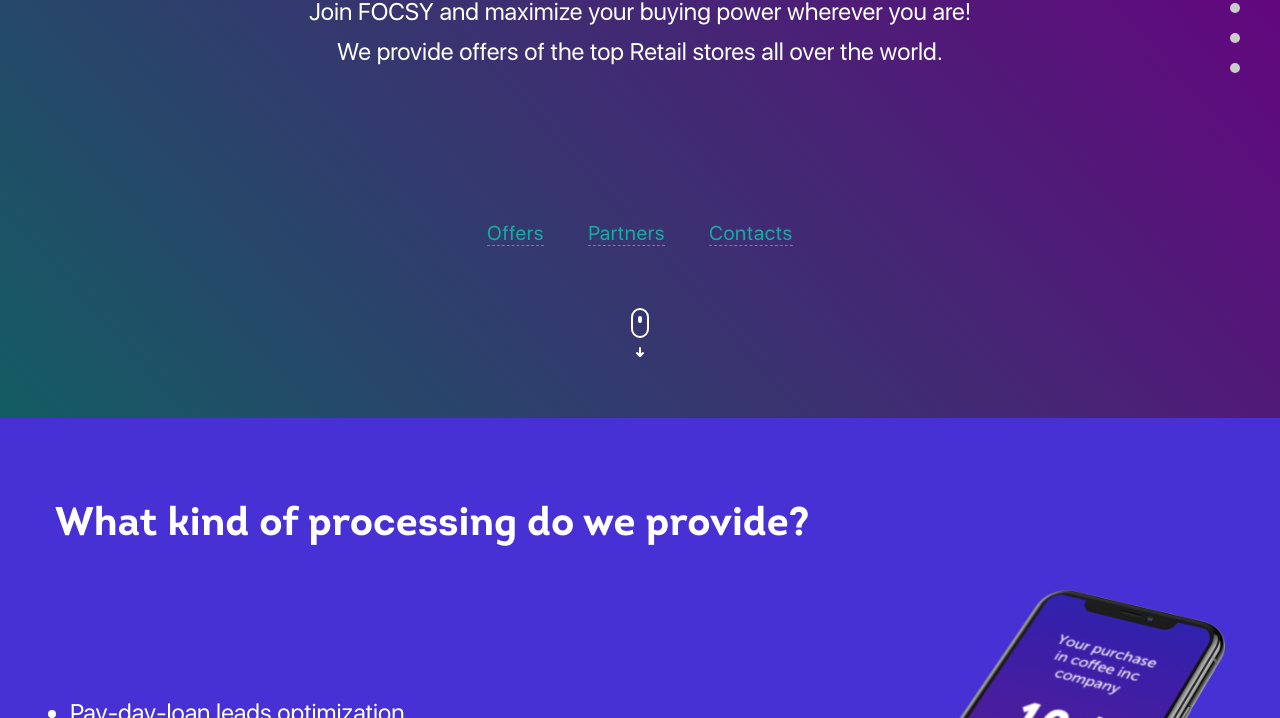
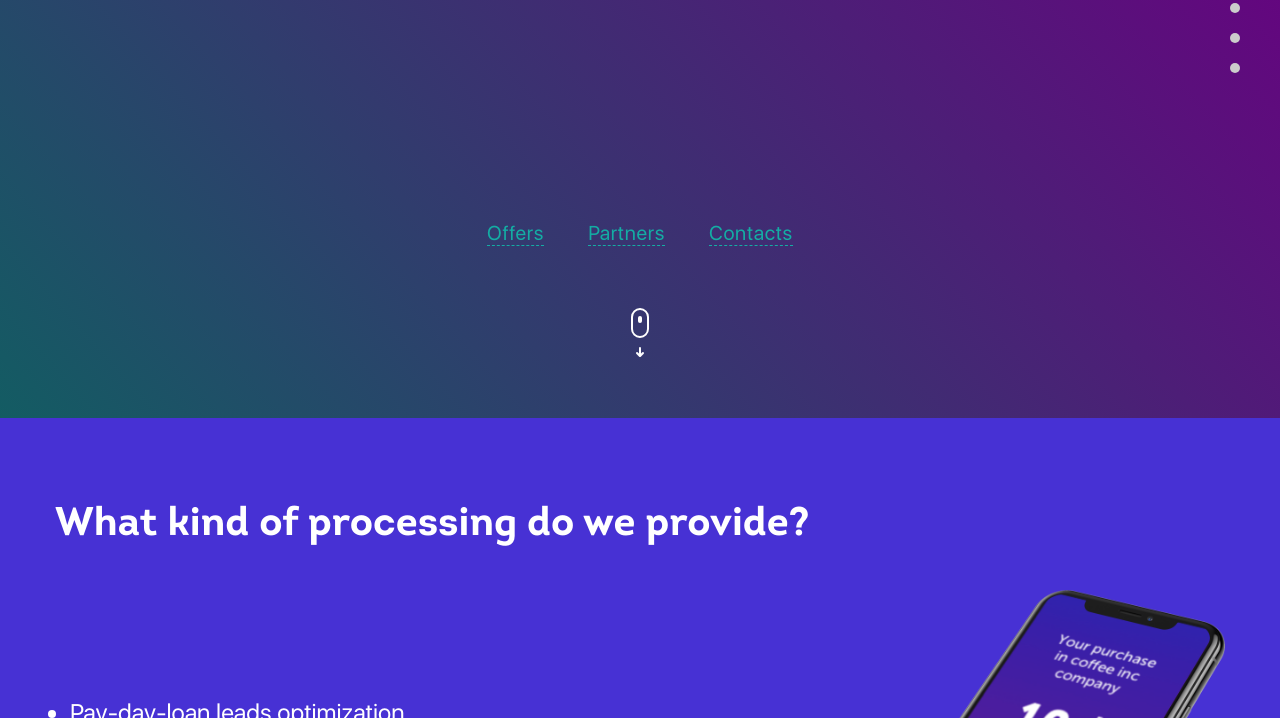
Before and after one commit to edstarck/landos, a website: page index.html in a window 1280 px wide. Shown: the part 382-1100 px from the top of the page. Drawn offline with Linux system fonts and the light colour scheme.

Commit message:
deleted text for first screen

```diff
--- a/index.html
+++ b/index.html
@@ -49,9 +49,6 @@
 				<h1 class="welcome__title">
 					CPA processing and advertising network
 				</h1>
-				<p class="welcome__slogan">
-					Join FOCSY and maximize your buying power wherever you are! </br> We provide offers of the top Retail stores all over the world.
-				</p>
 			</div>
 			<nav class="welcome__nav">
 				<li class="welcome__nav-item">
```
